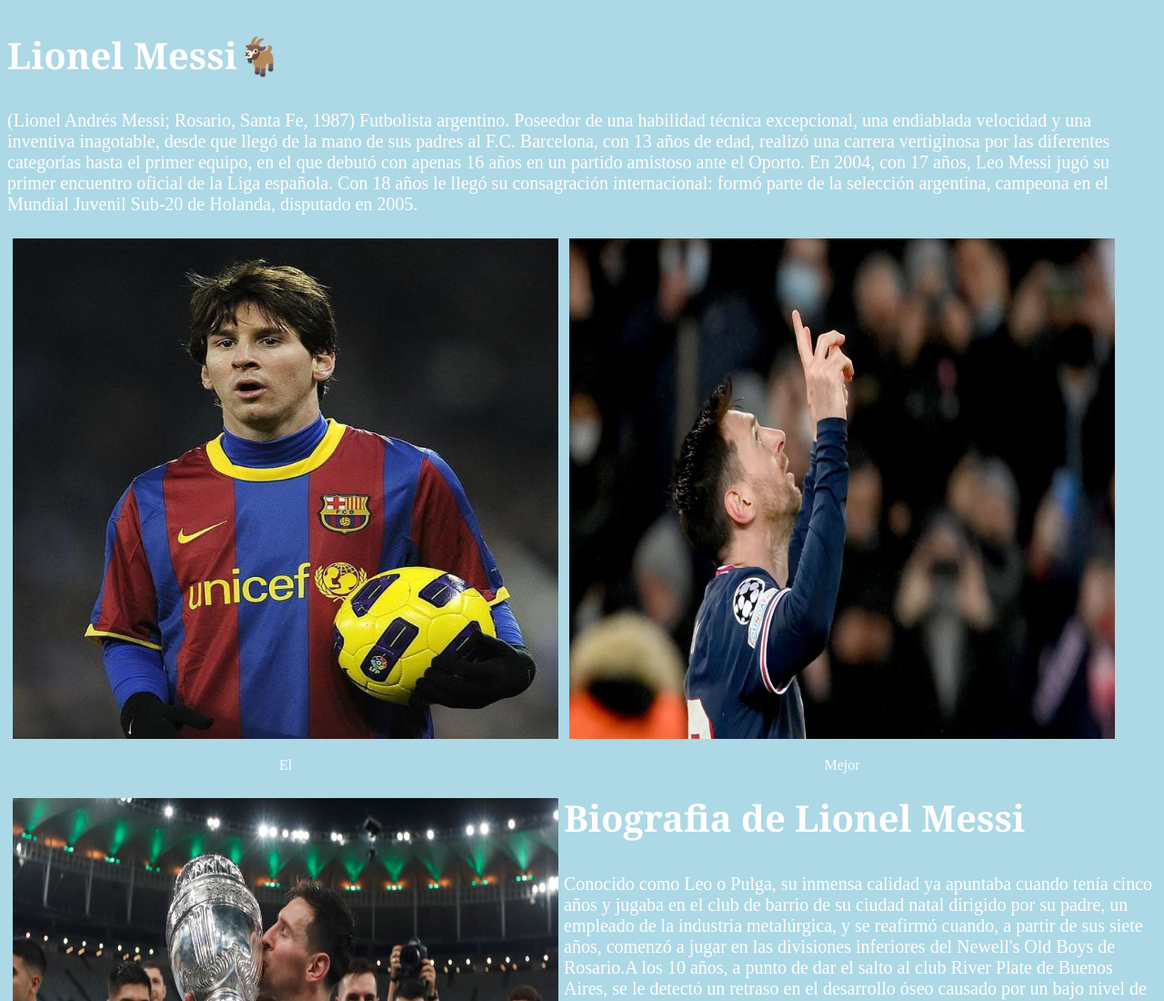
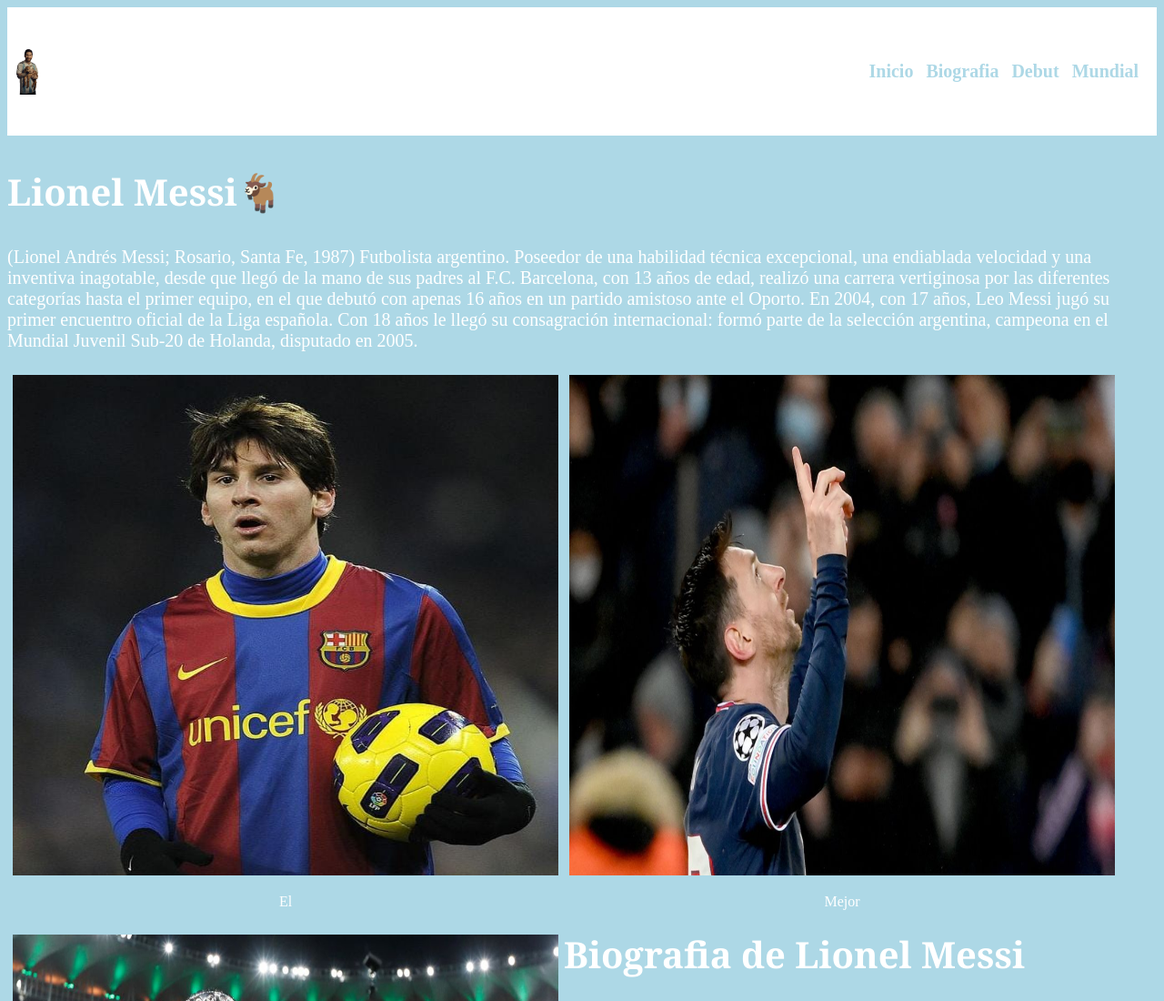
Before and after one commit to roccogb/Lionel-Messi, a plain HTML site: page index.html in a window 1280 px wide. Shown: the top 1100 px of the page at 91% size. Drawn offline with Linux system fonts and the light colour scheme.

Commit message:
Update index.html

```diff
--- a/index.html
+++ b/index.html
@@ -6,6 +6,19 @@
       </head>
       <body>
 
+          <header>
+            <a href="#" class="logo">
+              <img src="messigoat.png" alt="Logo Messi">
+              <h2 class=Lionel-Messi>Messi</h2>
+            </a>
+
+              <nav>
+                  <a href="" class="nav-link">Inicio</a>
+                  <a href="" class="nav-link">Biografia</a>
+                  <a href="" class="nav-link">Debut</a>
+                  <a href="" class="nav-link">Mundial</a>
+              </nav>
+          </header>
 
           <section id="Inicio">
           <h2>Lionel Messi🐐</h2>
```
